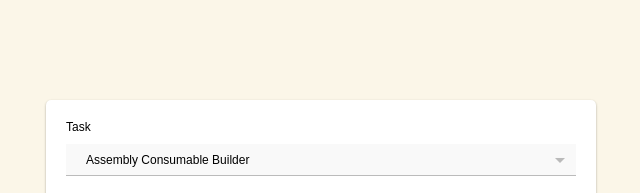
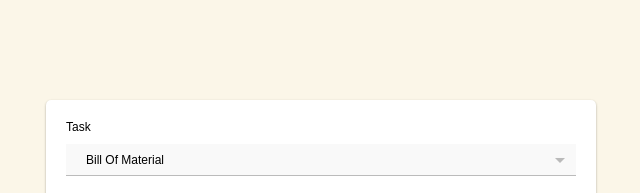
Before and after one commit to robertavich/biovectra, a website: page views/index.html in a window 1280 px wide. Shown: the top 193 px of the page, 319-959 px from the left. Drawn offline with nearby package versions, Linux system fonts and the light colour scheme.

Commit message:
Update index.html

```diff
--- a/views/index.html
+++ b/views/index.html
@@ -291,7 +291,7 @@
             <div class="custom-select">
                 <div class="label">Task</div>
                 <!-- <div class="select-selected" id="select-selected">Select an option</div> -->
-                <div class="select-selected" id="select-selected">Assembly Consumable Builder</div>
+                <div class="select-selected" id="select-selected">Bill Of Material</div>
                 <div class="select-items hide">
                     <!-- <div>Assembly Consumable Builder</div> -->
                     <div>Bill Of Material</div>
```
